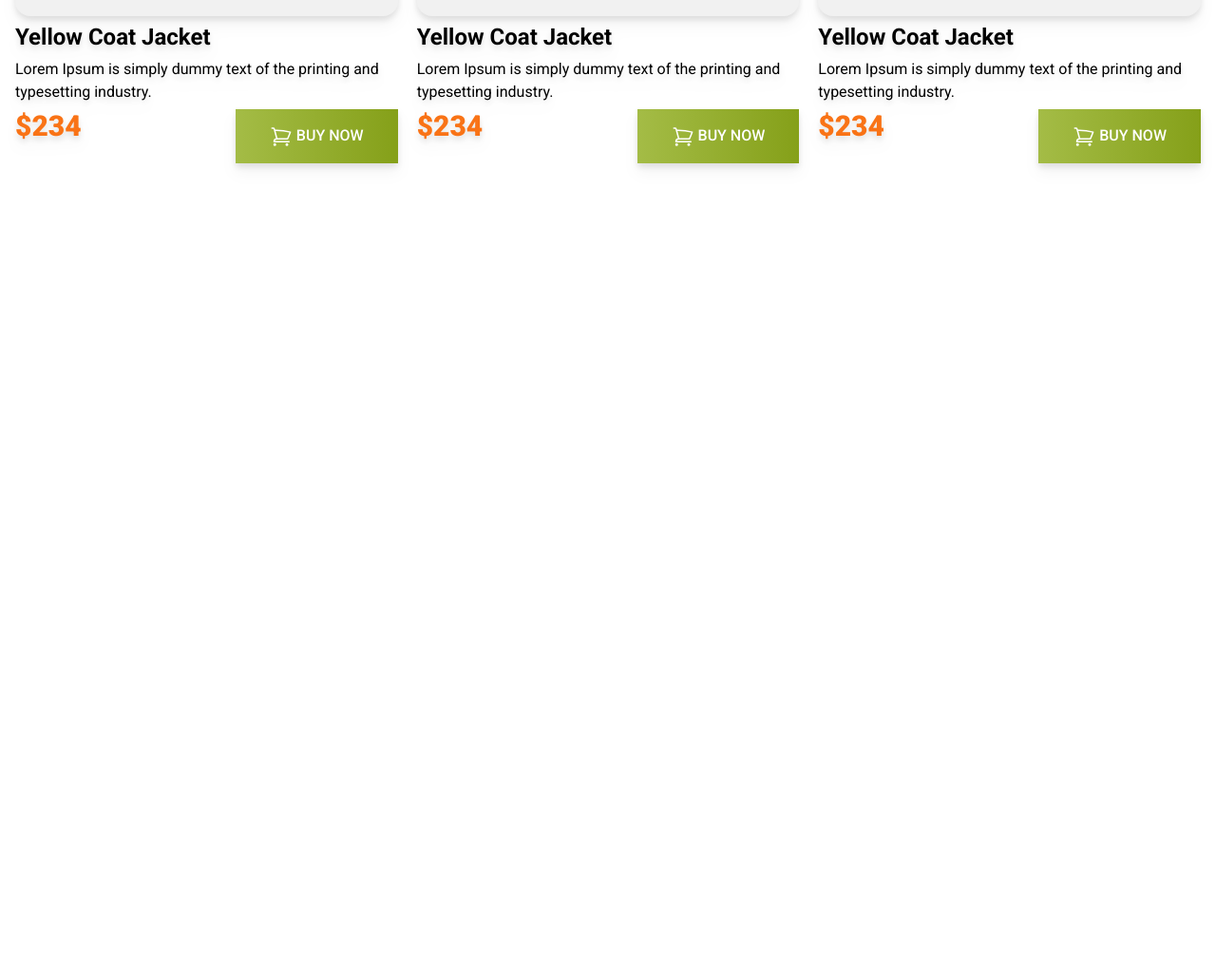
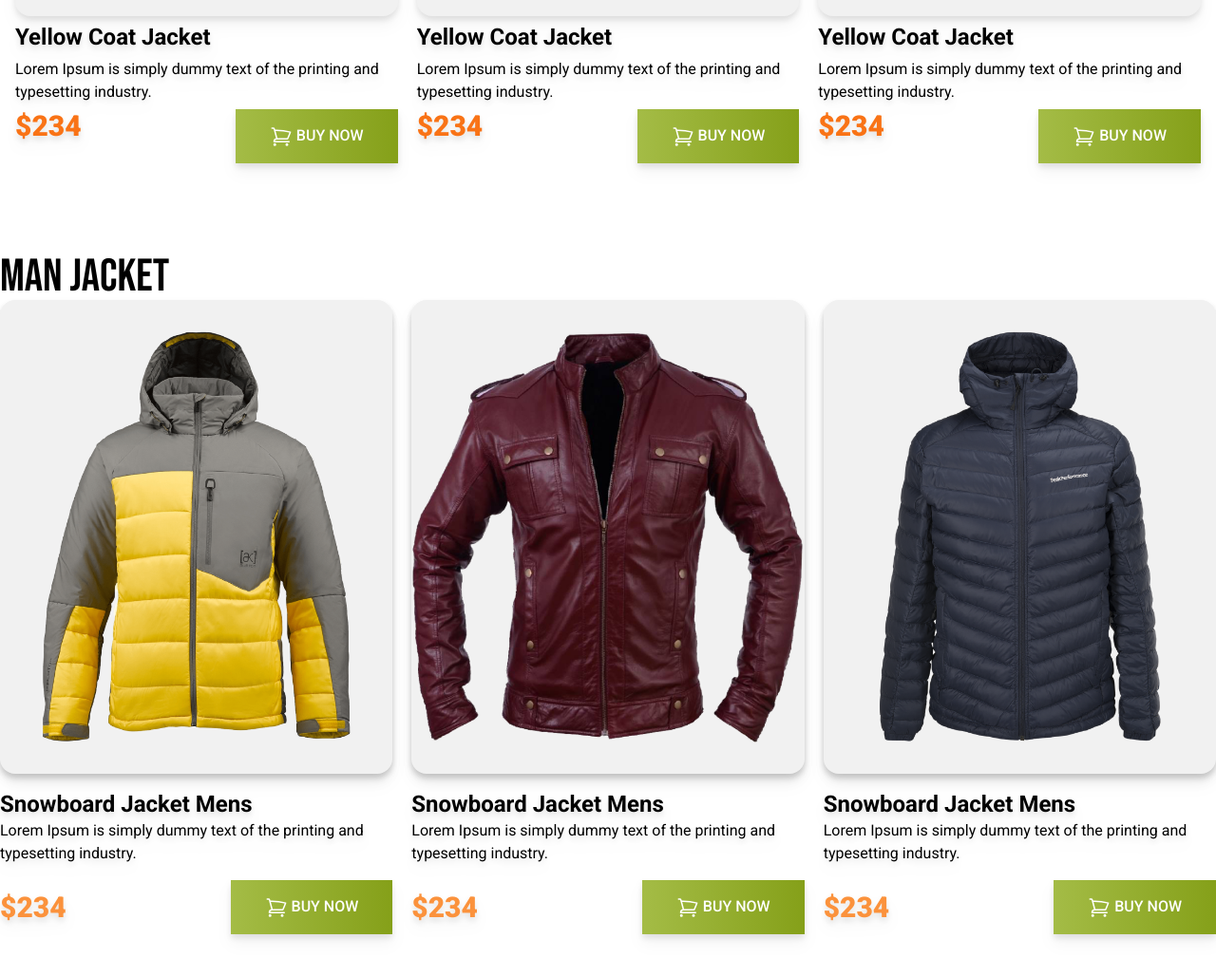
Before and after one commit to kawsartkg64/penguin-website-project, a plain HTML site: page index.html in a window 1280 px wide. Shown: the part 1202-2230 px from the top of the page at 95% size. Before the commit the page ends 1422 px from the top, so only its background shows below. Drawn offline with nearby package versions, Linux system fonts and the light colour scheme.

Commit message:
man jacket update

```diff
--- a/index.html
+++ b/index.html
@@ -20,6 +20,7 @@
         .font-BebasNeue {
             font-family: 'Bebas Neue', sans-serif;
         }
+
         .font-roboto {
             font-family: 'Roboto', sans-serif;
         }
@@ -82,9 +83,10 @@
                             printing and typesetting industry.</p>
                         <div class="flex justify-between">
                             <h3 class="font-black text-3xl text-orange-500">$234</h3>
-                            <button class="py-4 px-9 bg-gradient-to-r from-[#A4BC46] to-[#85A019]  text-white font-medium uppercase">
-                                <svg xmlns="http://www.w3.org/2000/svg" fill="none" viewBox="0 0 24 24" stroke-width="1.5"
-                                    stroke="currentColor" class="w-6 h-6 inline">
+                            <button
+                                class="py-4 px-9 bg-gradient-to-r from-[#A4BC46] to-[#85A019]  text-white font-medium uppercase">
+                                <svg xmlns="http://www.w3.org/2000/svg" fill="none" viewBox="0 0 24 24"
+                                    stroke-width="1.5" stroke="currentColor" class="w-6 h-6 inline">
                                     <path stroke-linecap="round" stroke-linejoin="round"
                                         d="M2.25 3h1.386c.51 0 .955.343 1.087.835l.383 1.437M7.5 14.25a3 3 0 00-3 3h15.75m-12.75-3h11.218c1.121-2.3 2.1-4.684 2.924-7.138a60.114 60.114 0 00-16.536-1.84M7.5 14.25L5.106 5.272M6 20.25a.75.75 0 11-1.5 0 .75.75 0 011.5 0zm12.75 0a.75.75 0 11-1.5 0 .75.75 0 011.5 0z" />
                                 </svg>
@@ -105,9 +107,10 @@
                             printing and typesetting industry.</p>
                         <div class="flex justify-between">
                             <h3 class="font-black text-3xl text-orange-500">$234</h3>
-                            <button class="py-4 px-9 bg-gradient-to-r from-[#A4BC46] to-[#85A019]  text-white font-medium uppercase">
-                                <svg xmlns="http://www.w3.org/2000/svg" fill="none" viewBox="0 0 24 24" stroke-width="1.5"
-                                    stroke="currentColor" class="w-6 h-6 inline">
+                            <button
+                                class="py-4 px-9 bg-gradient-to-r from-[#A4BC46] to-[#85A019]  text-white font-medium uppercase">
+                                <svg xmlns="http://www.w3.org/2000/svg" fill="none" viewBox="0 0 24 24"
+                                    stroke-width="1.5" stroke="currentColor" class="w-6 h-6 inline">
                                     <path stroke-linecap="round" stroke-linejoin="round"
                                         d="M2.25 3h1.386c.51 0 .955.343 1.087.835l.383 1.437M7.5 14.25a3 3 0 00-3 3h15.75m-12.75-3h11.218c1.121-2.3 2.1-4.684 2.924-7.138a60.114 60.114 0 00-16.536-1.84M7.5 14.25L5.106 5.272M6 20.25a.75.75 0 11-1.5 0 .75.75 0 011.5 0zm12.75 0a.75.75 0 11-1.5 0 .75.75 0 011.5 0z" />
                                 </svg>
@@ -128,15 +131,97 @@
                             printing and typesetting industry.</p>
                         <div class="flex justify-between">
                             <h3 class="font-black text-3xl text-orange-500">$234</h3>
-                            <button class="py-4 px-9 bg-gradient-to-r from-[#A4BC46] to-[#85A019]  text-white font-medium uppercase">
-                                <svg xmlns="http://www.w3.org/2000/svg" fill="none" viewBox="0 0 24 24" stroke-width="1.5"
-                                    stroke="currentColor" class="w-6 h-6 inline">
+                            <button
+                                class="py-4 px-9 bg-gradient-to-r from-[#A4BC46] to-[#85A019]  text-white font-medium uppercase">
+                                <svg xmlns="http://www.w3.org/2000/svg" fill="none" viewBox="0 0 24 24"
+                                    stroke-width="1.5" stroke="currentColor" class="w-6 h-6 inline">
                                     <path stroke-linecap="round" stroke-linejoin="round"
                                         d="M2.25 3h1.386c.51 0 .955.343 1.087.835l.383 1.437M7.5 14.25a3 3 0 00-3 3h15.75m-12.75-3h11.218c1.121-2.3 2.1-4.684 2.924-7.138a60.114 60.114 0 00-16.536-1.84M7.5 14.25L5.106 5.272M6 20.25a.75.75 0 11-1.5 0 .75.75 0 011.5 0zm12.75 0a.75.75 0 11-1.5 0 .75.75 0 011.5 0z" />
                                 </svg>
                                 BUY NOW</button>
 
 
+                        </div>
+                    </div>
+                </div>
+            </div>
+        </section>
+        <section class="py-12">
+
+            <h1 class="font-BebasNeue text-5xl">Man Jacket</h1>
+
+            <!-- jacket container -->
+            <div>
+                <div class="grid grid-cols-3 gap-5 font-roboto">
+                    <!-- jacket-4 -->
+
+                    <div class="drop-shadow-lg">
+                        <div class="bg-[#F1F1F1] py-8 rounded-2xl drop-shadow-lg">
+                            <img src="/images/jacket-4.png" alt="">
+                        </div>
+
+                        <div class="py-4">
+                            <h4 class="text-2xl font-bold">Snowboard Jacket Mens</h4>
+                            <p>Lorem Ipsum is simply dummy text of the
+                                printing and typesetting industry.</p>
+                        </div>
+                        <div class="flex justify-between items-center">
+                            <h3 class="text-orange-400 font-black text-3xl">$234</h3>
+                            <button
+                                class="py-4 px-9 bg-gradient-to-r from-[#A4BC46] to-[#85A019]  text-white font-medium uppercase">
+                                <svg xmlns="http://www.w3.org/2000/svg" fill="none" viewBox="0 0 24 24"
+                                    stroke-width="1.5" stroke="currentColor" class="w-6 h-6 inline">
+                                    <path stroke-linecap="round" stroke-linejoin="round"
+                                        d="M2.25 3h1.386c.51 0 .955.343 1.087.835l.383 1.437M7.5 14.25a3 3 0 00-3 3h15.75m-12.75-3h11.218c1.121-2.3 2.1-4.684 2.924-7.138a60.114 60.114 0 00-16.536-1.84M7.5 14.25L5.106 5.272M6 20.25a.75.75 0 11-1.5 0 .75.75 0 011.5 0zm12.75 0a.75.75 0 11-1.5 0 .75.75 0 011.5 0z" />
+                                </svg>
+                                BUY NOW</button>
+                        </div>
+                    </div>
+
+                    <!-- jacket-5 -->
+
+                    <div class="drop-shadow-lg">
+                        <div class="bg-[#F1F1F1] py-8 rounded-2xl drop-shadow-lg">
+                            <img src="/images/jacket-5.png" alt="">
+                        </div>
+                        <div class="py-4">
+                            <h4 class="text-2xl font-bold">Snowboard Jacket Mens</h4>
+                            <p>Lorem Ipsum is simply dummy text of the
+                                printing and typesetting industry.</p>
+                        </div>
+                        <div class="flex justify-between items-center">
+                            <h3 class="text-orange-400 font-black text-3xl">$234</h3>
+                            <button
+                                class="py-4 px-9 bg-gradient-to-r from-[#A4BC46] to-[#85A019]  text-white font-medium uppercase">
+                                <svg xmlns="http://www.w3.org/2000/svg" fill="none" viewBox="0 0 24 24"
+                                    stroke-width="1.5" stroke="currentColor" class="w-6 h-6 inline">
+                                    <path stroke-linecap="round" stroke-linejoin="round"
+                                        d="M2.25 3h1.386c.51 0 .955.343 1.087.835l.383 1.437M7.5 14.25a3 3 0 00-3 3h15.75m-12.75-3h11.218c1.121-2.3 2.1-4.684 2.924-7.138a60.114 60.114 0 00-16.536-1.84M7.5 14.25L5.106 5.272M6 20.25a.75.75 0 11-1.5 0 .75.75 0 011.5 0zm12.75 0a.75.75 0 11-1.5 0 .75.75 0 011.5 0z" />
+                                </svg>
+                                BUY NOW</button>
+                        </div>
+                    </div>
+                    <!-- jacket-6 -->
+
+                    <div class="drop-shadow-lg">
+                        <div class="bg-[#F1F1F1] py-8 rounded-2xl drop-shadow-lg">
+                            <img src="/images/jacket-6.png" alt="">
+                        </div>
+                        <div class="py-4">
+                            <h4 class="text-2xl font-bold">Snowboard Jacket Mens</h4>
+                            <p>Lorem Ipsum is simply dummy text of the
+                                printing and typesetting industry.</p>
+                        </div>
+                        <div class="flex justify-between items-center">
+                            <h3 class="text-orange-400 font-black text-3xl">$234</h3>
+                            <button
+                                class="py-4 px-9 bg-gradient-to-r from-[#A4BC46] to-[#85A019]  text-white font-medium uppercase">
+                                <svg xmlns="http://www.w3.org/2000/svg" fill="none" viewBox="0 0 24 24"
+                                    stroke-width="1.5" stroke="currentColor" class="w-6 h-6 inline">
+                                    <path stroke-linecap="round" stroke-linejoin="round"
+                                        d="M2.25 3h1.386c.51 0 .955.343 1.087.835l.383 1.437M7.5 14.25a3 3 0 00-3 3h15.75m-12.75-3h11.218c1.121-2.3 2.1-4.684 2.924-7.138a60.114 60.114 0 00-16.536-1.84M7.5 14.25L5.106 5.272M6 20.25a.75.75 0 11-1.5 0 .75.75 0 011.5 0zm12.75 0a.75.75 0 11-1.5 0 .75.75 0 011.5 0z" />
+                                </svg>
+                                BUY NOW</button>
                         </div>
                     </div>
                 </div>
```
Lines whose indentation alone changed are shown as unchanged.
